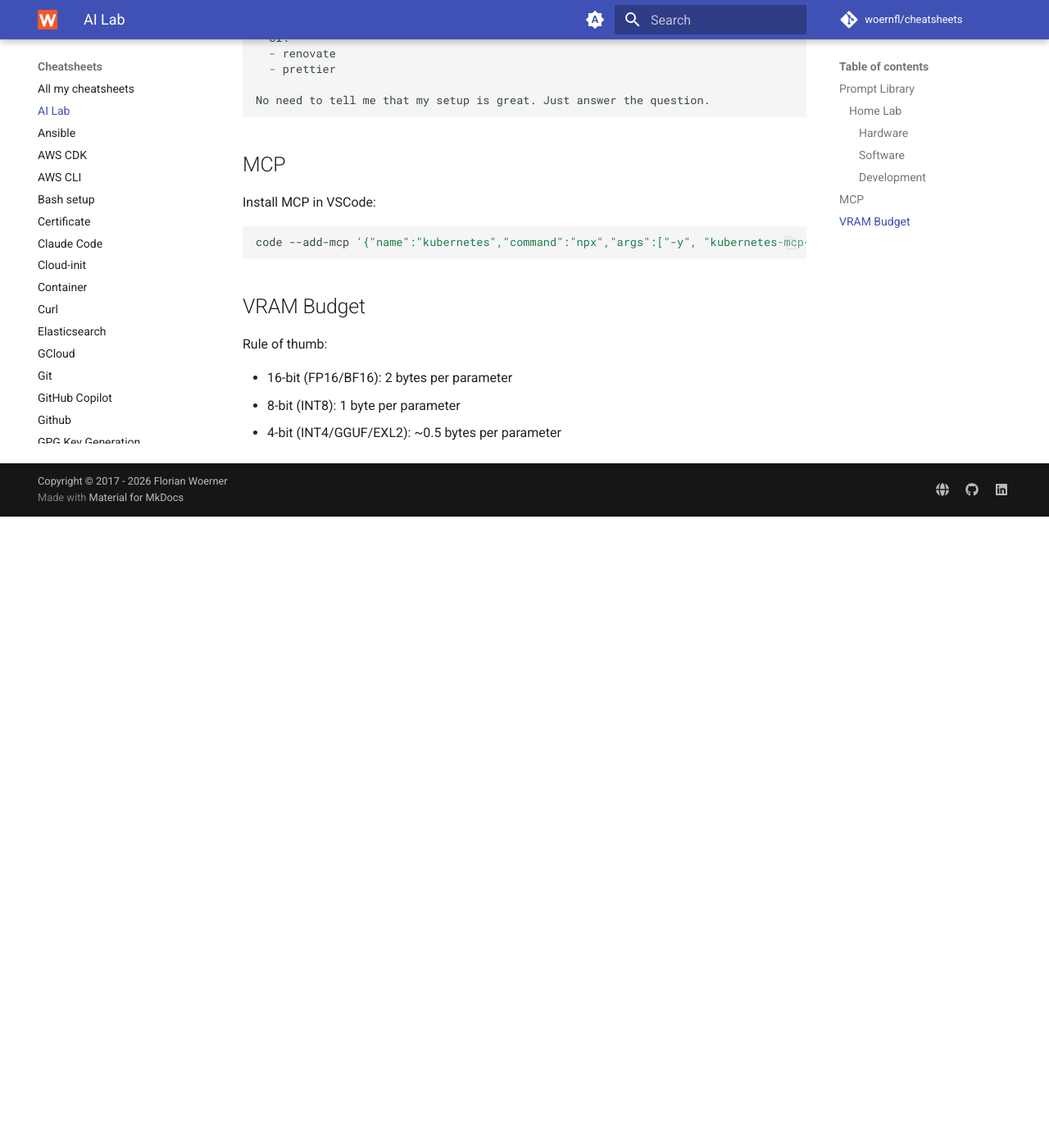
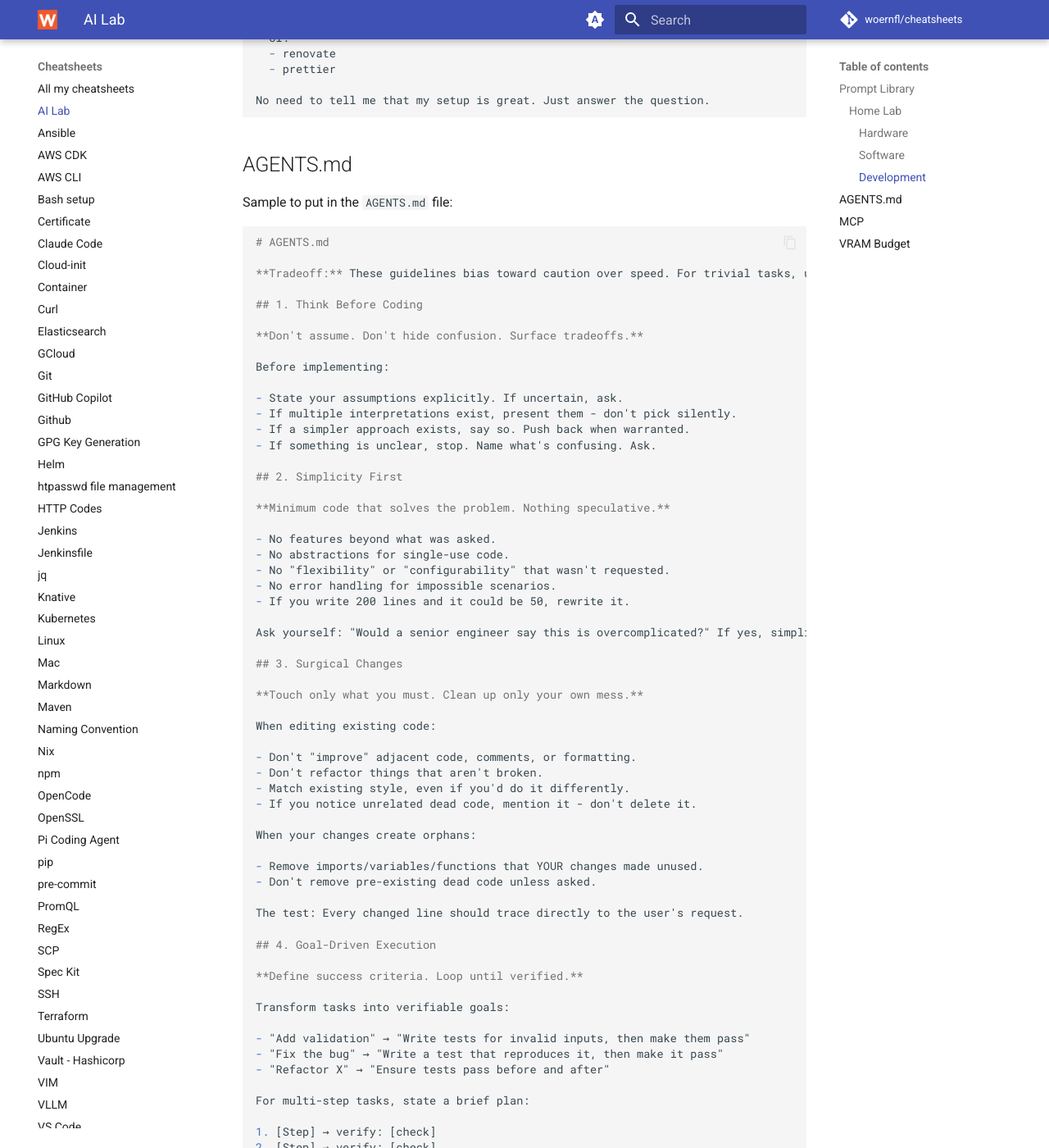
Before and after one commit to woernfl/cheatsheets, an MkDocs documentation site: the page built from docs/ai-lab.md, in a window 1280 px wide and 1400 px high, scrolled down 1952 px. Shown: the whole window at 82% size. Built offline with MkDocs 1.6.1 and Material for MkDocs 9.7.7, drawn with Linux system fonts in a browser that asks for light colours; comment, search, counter and statistics services are not loaded; before the commit the page ends 2582 px from its top, so only the background shows below that; some of the changed text lies outside the part shown.

Commit message:
Document coding guidelines in AGENTS.md (#371)
* Document coding guidelines in AGENTS.md

Added guidelines for coding practices in AGENTS.md.

* Apply Prettier format

* Update multi-step task formatting in ai-lab.md

Removed example formatting for multi-step tasks.

---------

Co-authored-by: autofix-ci[bot] <114827586+autofix-ci[bot]@users.noreply.github.com>

````diff
--- a/docs/ai-lab.md
+++ b/docs/ai-lab.md
@@ -103,6 +103,79 @@ Here is a list of softwares I use in my home lab:
 No need to tell me that my setup is great. Just answer the question.
 ```
 
+## AGENTS.md
+
+Sample to put in the `AGENTS.md` file:
+
+```markdown
+# AGENTS.md
+
+**Tradeoff:** These guidelines bias toward caution over speed. For trivial tasks, use judgment.
+
+## 1. Think Before Coding
+
+**Don't assume. Don't hide confusion. Surface tradeoffs.**
+
+Before implementing:
+
+- State your assumptions explicitly. If uncertain, ask.
+- If multiple interpretations exist, present them - don't pick silently.
+- If a simpler approach exists, say so. Push back when warranted.
+- If something is unclear, stop. Name what's confusing. Ask.
+
+## 2. Simplicity First
+
+**Minimum code that solves the problem. Nothing speculative.**
+
+- No features beyond what was asked.
+- No abstractions for single-use code.
+- No "flexibility" or "configurability" that wasn't requested.
+- No error handling for impossible scenarios.
+- If you write 200 lines and it could be 50, rewrite it.
+
+Ask yourself: "Would a senior engineer say this is overcomplicated?" If yes, simplify.
+
+## 3. Surgical Changes
+
+**Touch only what you must. Clean up only your own mess.**
+
+When editing existing code:
+
+- Don't "improve" adjacent code, comments, or formatting.
+- Don't refactor things that aren't broken.
+- Match existing style, even if you'd do it differently.
+- If you notice unrelated dead code, mention it - don't delete it.
+
+When your changes create orphans:
+
+- Remove imports/variables/functions that YOUR changes made unused.
+- Don't remove pre-existing dead code unless asked.
+
+The test: Every changed line should trace directly to the user's request.
+
+## 4. Goal-Driven Execution
+
+**Define success criteria. Loop until verified.**
+
+Transform tasks into verifiable goals:
+
+- "Add validation" → "Write tests for invalid inputs, then make them pass"
+- "Fix the bug" → "Write a test that reproduces it, then make it pass"
+- "Refactor X" → "Ensure tests pass before and after"
+
+For multi-step tasks, state a brief plan:
+
+1. [Step] → verify: [check]
+2. [Step] → verify: [check]
+3. [Step] → verify: [check]
+
+Strong success criteria let you loop independently. Weak criteria ("make it work") require constant clarification.
+
+---
+
+**These guidelines are working if:** fewer unnecessary changes in diffs, fewer rewrites due to overcomplication, and clarifying questions come before implementation rather than after mistakes.
+```
+
 ## MCP
 
 Install MCP in VSCode:
````
